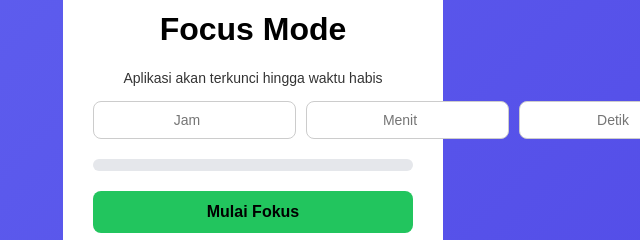
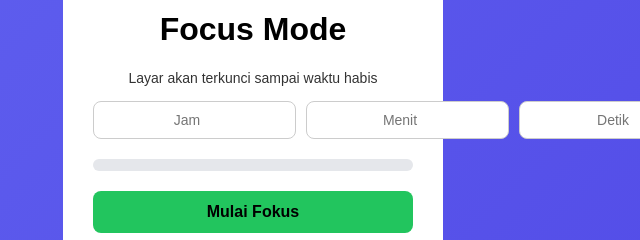
Before and after one commit to ZnA-Production/Focus, a plain HTML site: page index.html in a window 1280 px wide. Shown: the part 259-499 px from the top of the page, 387-1027 px from the left. Drawn offline with Linux system fonts and the light colour scheme.

Commit message:
Update index.html

```diff
--- a/index.html
+++ b/index.html
@@ -10,16 +10,14 @@
 
   <div class="app" id="app">
     <h1>Focus Mode</h1>
-    <p class="subtitle">Aplikasi akan terkunci hingga waktu habis</p>
+    <p class="subtitle">Layar akan terkunci sampai waktu habis</p>
 
-    <!-- Input waktu -->
     <div class="time-input">
       <input type="number" id="hours" min="0" placeholder="Jam">
       <input type="number" id="minutes" min="0" placeholder="Menit">
       <input type="number" id="seconds" min="0" placeholder="Detik">
     </div>
 
-    <!-- Progress bar -->
     <div class="progress-container">
       <div class="progress-bar" id="progressBar"></div>
     </div>
```
